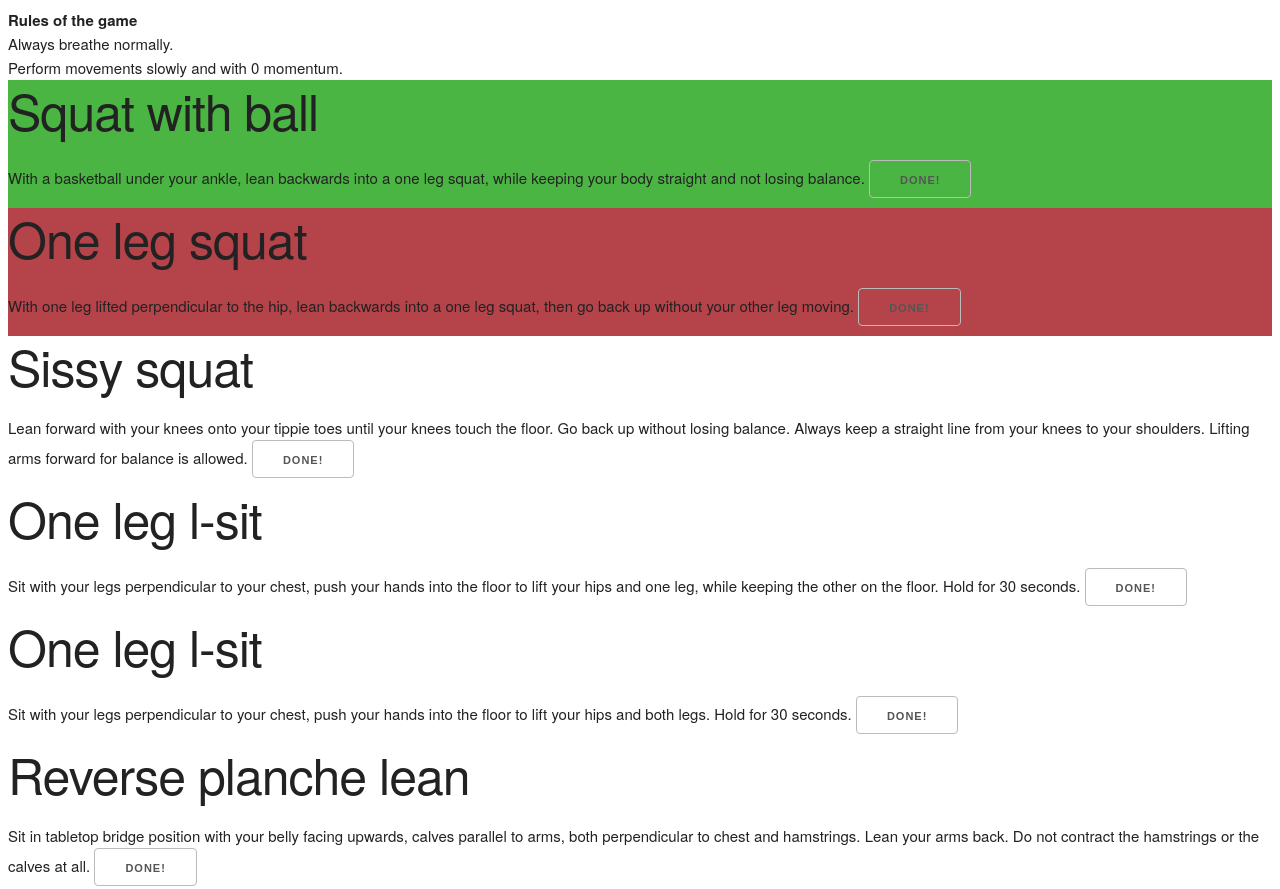
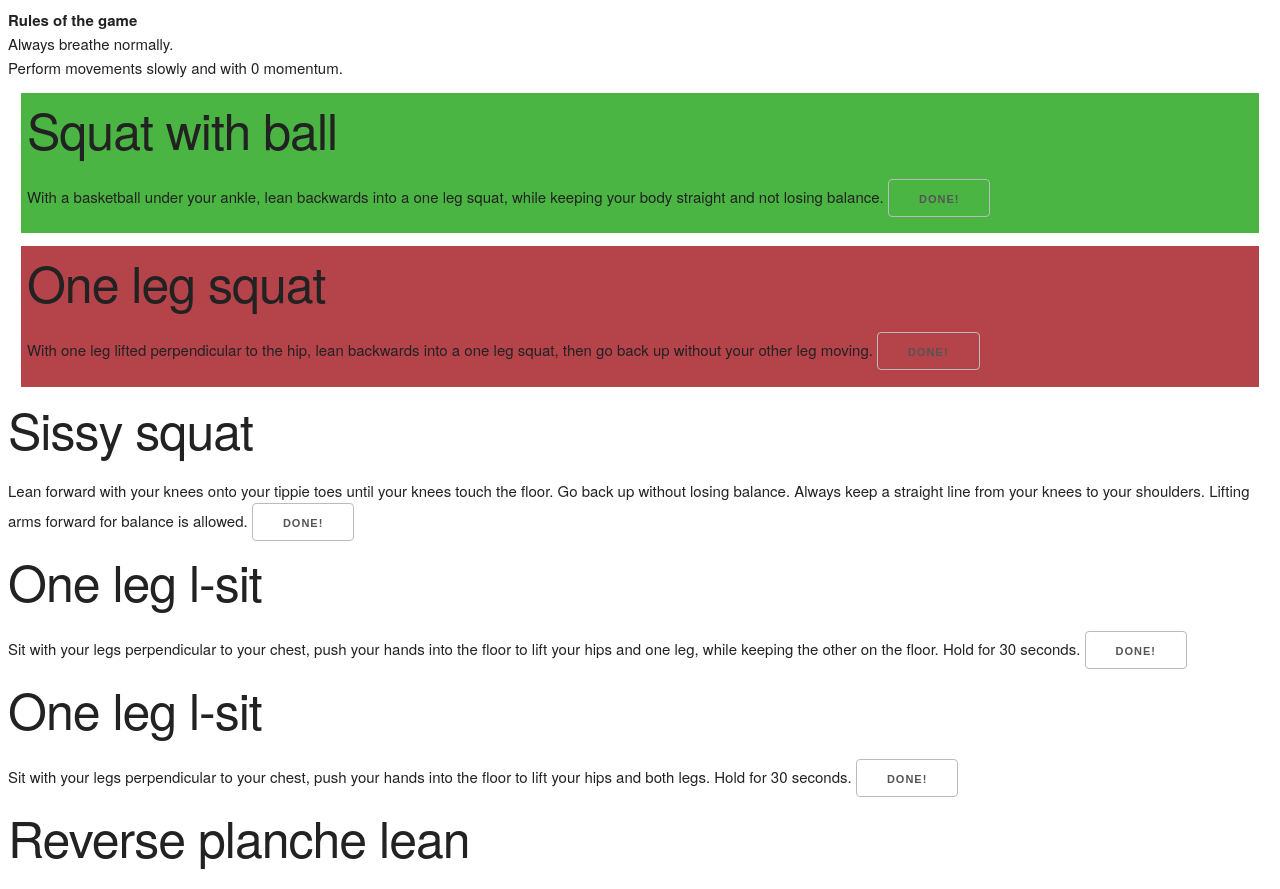
Before and after one commit to leliamesteban/goals, a plain HTML site: page index.html in a window 1280 px wide. Shown: the top 889 px of the page. Drawn offline with Linux system fonts and the light colour scheme.

Commit message:
Add padding and margin in between the goals

```diff
--- a/style.css
+++ b/style.css
@@ -2,6 +2,11 @@
 
 body {
     margin: 20%;
+}
+
+div {
+    margin: 1%;
+    padding: 0.5%;
 }
 
 div.success {
```
